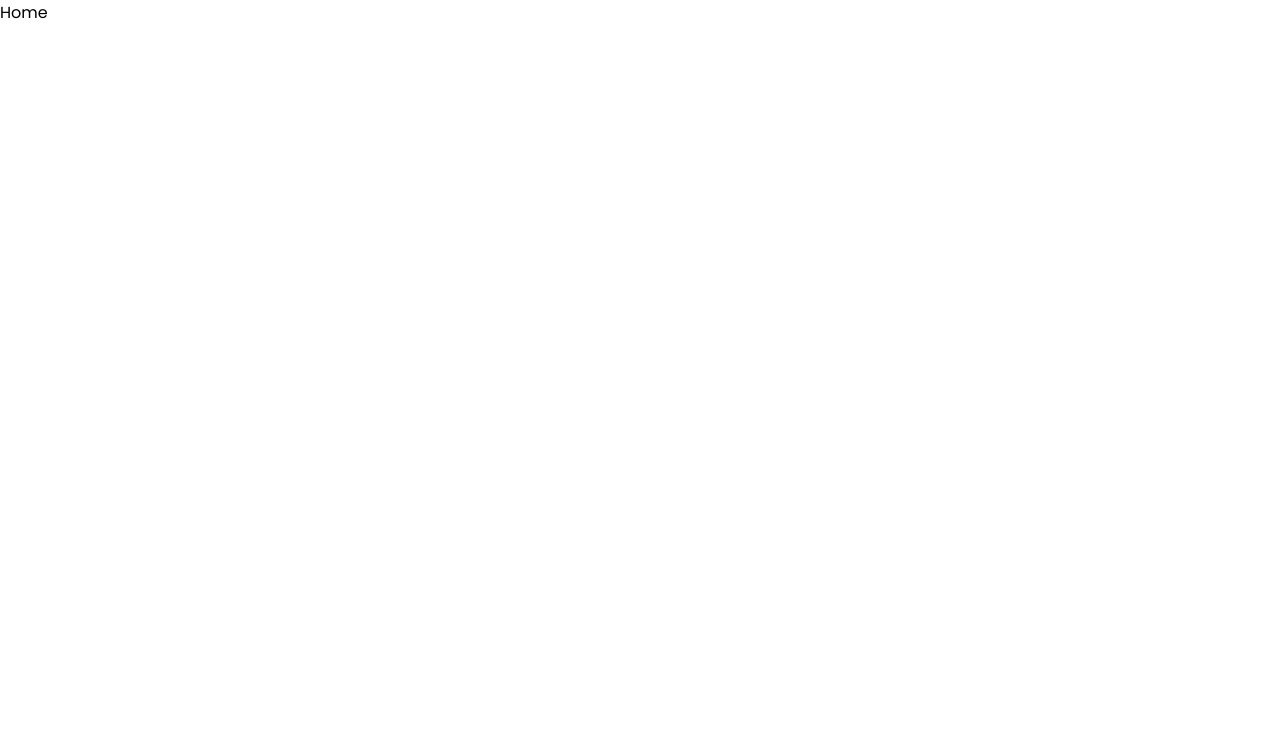
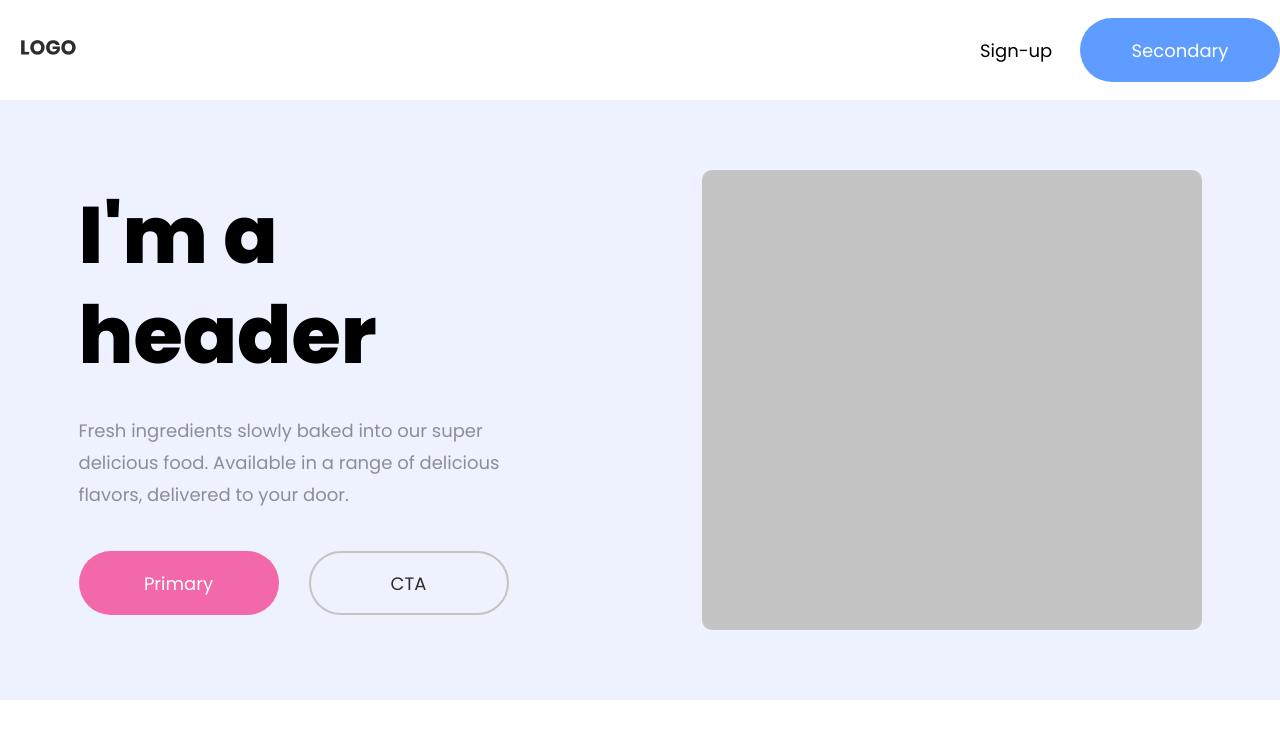
Before and after one commit to abhinashbhengra/react-ui-landing, a React (Vite) app: page / in a window 1280 px wide. Shown: the top 738 px of the page. Built offline with nearby package versions, Linux system fonts and the light colour scheme.

Commit message:
component update

```diff
--- a/src/pages/Home.jsx
+++ b/src/pages/Home.jsx
@@ -1,7 +1,14 @@
 import React from "react";
+import HeroSection from "../components/HeroSection";
+import Navbar from "../components/Navbar";
 
 const Home = () => {
-  return <div>Home</div>;
+  return (
+    <>
+      <Navbar />
+      <HeroSection />
+    </>
+  );
 };
 
 export default Home;
```
